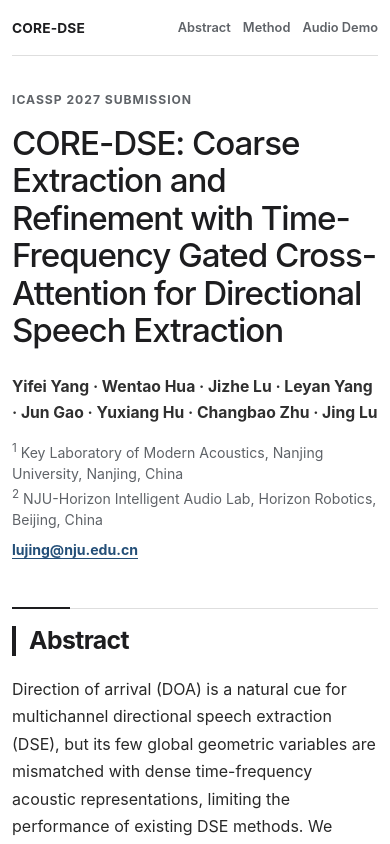
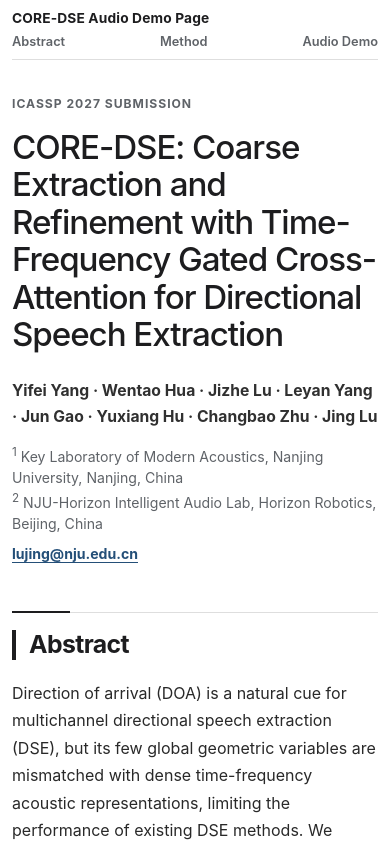
Before and after one commit to Muefy/CORE-DSE-Audio-Demo, a React (Vite) app: page / in a window 390 px wide. Shown: the top 844 px of the page. Built offline with nearby package versions, Linux system fonts and the light colour scheme.

Commit message:
更新网页页眉名称

```diff
--- a/src/App.tsx
+++ b/src/App.tsx
@@ -94,8 +94,8 @@ export default function App() {
   return (
     <>
       <header className="site-header">
-        <a className="brand" href="#top" aria-label="CORE-DSE home">
-          <span>CORE-DSE</span>
+        <a className="brand" href="#top" aria-label="CORE-DSE Audio Demo Page home">
+          <span>CORE-DSE Audio Demo Page</span>
         </a>
         <nav aria-label="Page sections">
           <a href="#abstract">Abstract</a>
--- a/src/styles.css
+++ b/src/styles.css
@@ -329,6 +329,20 @@ h1 span { color: inherit; }
   .audio-track-card { padding: 12px; }
 }
 
+/* 窄屏页眉改为双行，保留完整站点名称和导航。 */
+@media (max-width: 560px) {
+  .site-header {
+    height: auto;
+    flex-direction: column;
+    align-items: flex-start;
+    justify-content: center;
+    gap: 8px;
+    padding: 10px 0;
+  }
+  .site-header nav { width: 100%; justify-content: space-between; }
+  .abstract-section, .method-section, .demo-section { scroll-margin-top: 96px; }
+}
+
 @media (prefers-reduced-motion: reduce) {
   html { scroll-behavior: auto; }
   *, *::before, *::after { transition-duration: 0.01ms !important; }
```
